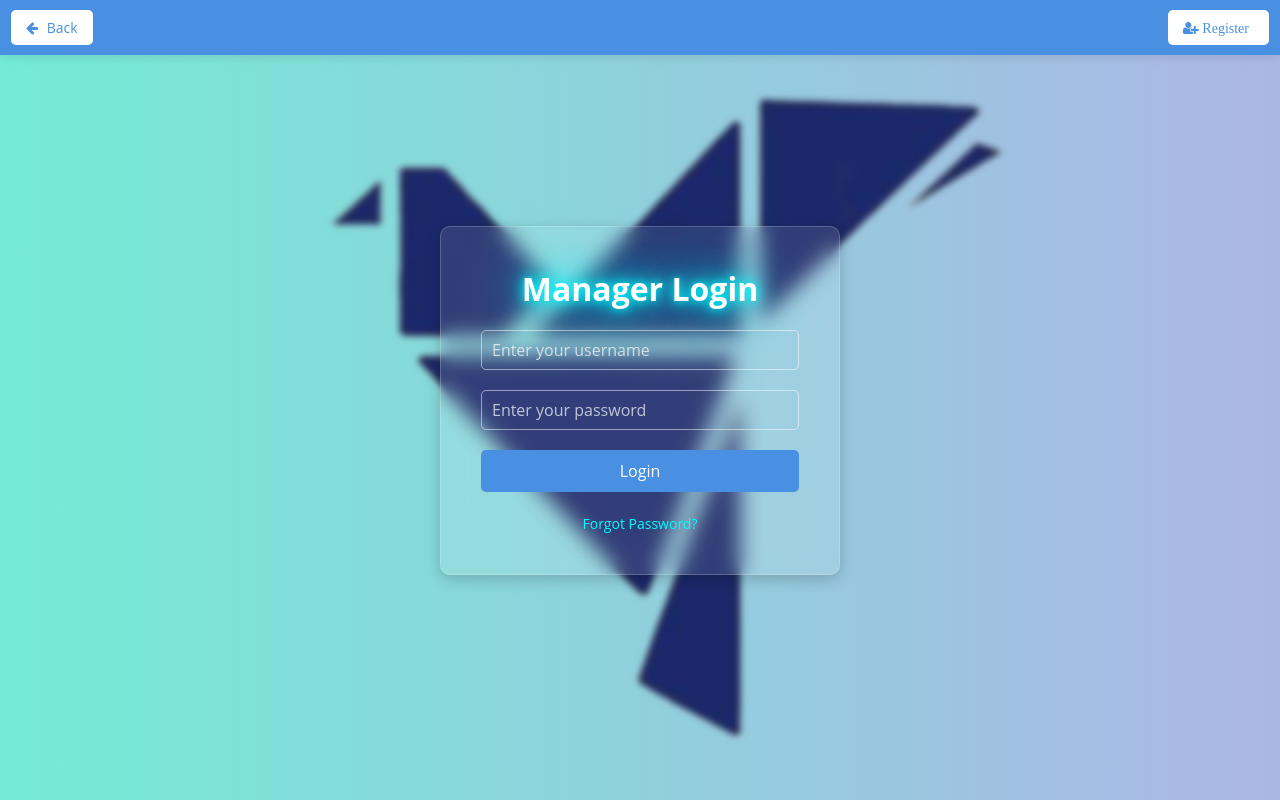
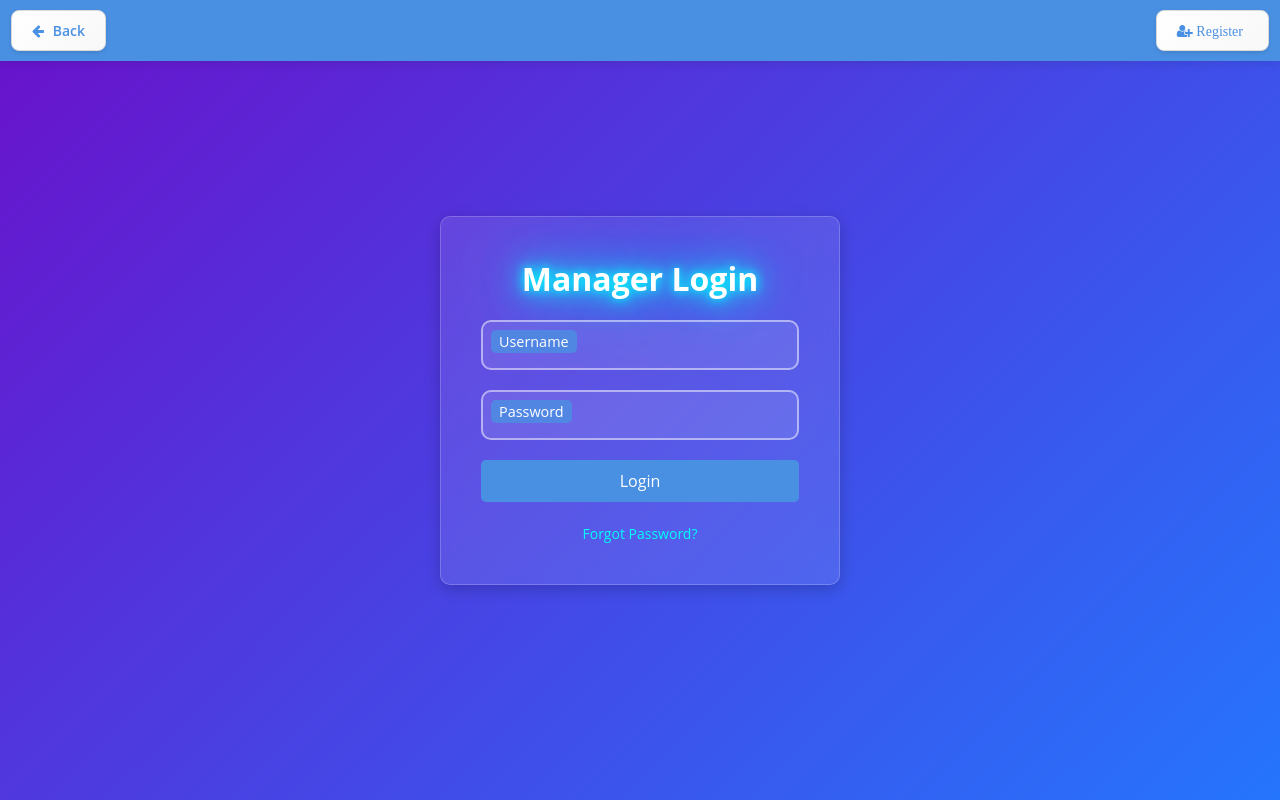
Before and after one commit to Prakhar046/Render, a Django app: page /manager/login/ in a window 1280 px wide. Run offline with Django 4.2, Linux system fonts and the light colour scheme.

Commit message:
enhanced login pages

```diff
--- a/Manager/templates/manager_login.html
+++ b/Manager/templates/manager_login.html
@@ -48,12 +48,14 @@
         <form method="POST" action="/manager/login/">
             {% csrf_token %}
             <div class="form-group">
-                <label for="username"></label>
-                <input type="text" id="username" name="username" placeholder="Enter your username" required>
+
+                <input type="text" id="username" name="username" placeholder=" " required>
+                <label for="username">Username</label>
             </div>
             <div class="form-group">
-                <label for="password"></label>
-                <input type="password" id="password" name="password" placeholder="Enter your password" required>
+
+                <input type="password" id="password" name="password" placeholder=" " required>
+                <label for="password">Password</label>
             </div>
             <div class="form-group">
                 <button type="submit">Login</button>
--- a/static/css/manager_login.css
+++ b/static/css/manager_login.css
@@ -13,7 +13,7 @@ body {
     min-height: 100vh;
     width: 100%;
     padding: 0 10px;
-    background: linear-gradient(to right, #74ebd5, #acb6e5);
+    background: linear-gradient(135deg, #6a11cb, #2575fc);
     position: relative;
 }
 
@@ -22,7 +22,7 @@ body::before {
     position: absolute;
     width: 100%;
     height: 100%;
-    background: url("/static/image/polysia-logo.png") center center no-repeat;
+    /* background: url("/static/image/polysia-logo.png") center center no-repeat; */
     background-size: contain;
     filter: blur(3px);
     z-index: -1;
@@ -58,21 +58,24 @@ body::before {
 }
 
 .navbar ul li button {
-    background: #fff;
-    border: none;
-    padding: 8px 15px;
-    border-radius: 5px;
+    background: linear-gradient(135deg, #fff, #f8f8f8); /* Gradient background */
+    border: 1px solid #d9d9d9; /* Light border for a polished look */
+    padding: 10px 20px; /* More spacious padding */
+    border-radius: 8px; /* Slightly rounder corners */
     cursor: pointer;
-    transition: background 0.3s ease;
+    transition: background 0.3s ease, transform 0.2s ease; /* Added a smooth transform transition */
     color: #4A90E2; /* Blue text for buttons */
     font-size: 14px;
-    font-weight: 500;
-}
+    font-weight: 600; /* Slightly bolder text */
+    box-shadow: 0 2px 4px rgba(0, 0, 0, 0.1); /* Subtle shadow for a floating effect */
+  }
 
-.navbar ul li button:hover {
-    background: #f0f0f0;
+  .navbar ul li button:hover {
+    background: linear-gradient(135deg, #f0f0f0, #e0e0e0); /* Gradient background on hover */
     color: #357ABD; /* Darker blue text on hover */
-}
+    transform: translateY(-2px); /* Slight lift on hover */
+    box-shadow: 0 4px 8px rgba(0, 0, 0, 0.2); /* Stronger shadow on hover */
+  }
 
 .navbar ul li button i {
     margin-right: 5px; /* Space between icon and text */
@@ -103,32 +106,49 @@ body::before {
     text-shadow: 0 0 10px cyan, 0 0 20px cyan, 0 0 40px cyan, 0 0 80px cyan;
 }
 
-/* Form Styles */
+/* Form Group */
 .form-group {
     position: relative;
     margin-bottom: 20px;
-    text-align: left;
 }
 
 .form-group input {
     width: 100%;
-    height: 40px;
-    padding: 10px;
-    background: transparent;
-    border: 1px solid rgba(255, 255, 255, 0.5);
-    border-radius: 5px;
-    outline: none;
+    padding: 12px;
+    border: 2px solid rgba(255, 255, 255, 0.5);
+    border-radius: 10px;
+    font-size: 1rem;
+    background: rgba(255, 255, 255, 0.1);
     color: #fff;
-    font-size: 16px;
-    transition: border-color 0.3s ease;
+    transition: all 0.3s ease;
 }
 
 .form-group input:focus {
-    border-color: cyan;
+    border-color: #4A90E2;
+    background: rgba(255, 255, 255, 0.2);
+    outline: none;
+    box-shadow: 0 0 5px rgba(74, 144, 226, 0.5);
 }
 
-.form-group input::placeholder {
-    color: rgba(255, 255, 255, 0.7);
+.form-group label {
+    position: absolute;
+    top: 10px;
+    left: 10px;
+    font-size: 0.9rem;
+    color: #fff;
+    background: rgba(74, 144, 226, 0.8);
+    padding: 2px 8px;
+    border-radius: 5px;
+    transition: all 0.3s ease;
+    pointer-events: none;
+}
+
+.form-group input:focus + label,
+.form-group input:not(:placeholder-shown) + label {
+    top: -10px;
+    left: 10px;
+    font-size: 0.8rem;
+    background: rgba(74, 144, 226, 1);
 }
 
 /* Button Styles */
```
Also changed, not shown: Employee/templates/employee_login.html (+4 -4 lines), static/css/admin_login.css (+16 -15 lines), static/css/employee_login.css (+44 -21 lines).
